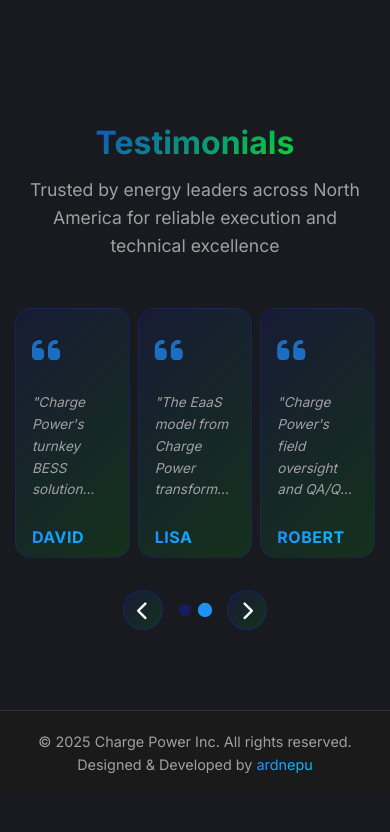
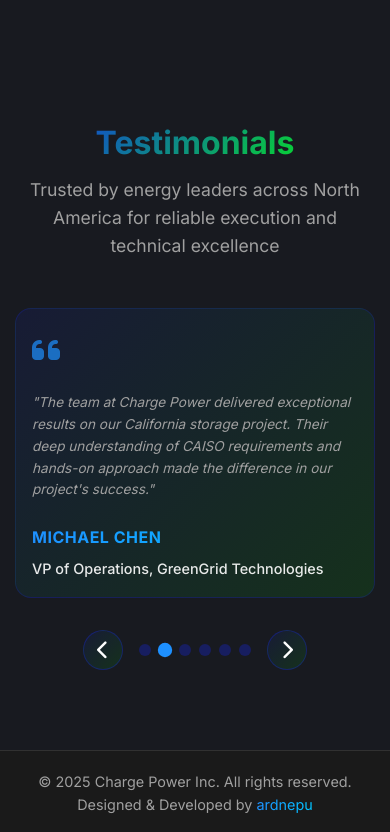
Before and after one commit to upendra333/CP1, a website: page nahome.html in a window 390 px wide. Shown: the part 5536-6368 px from the top of the page. Before the commit the page ends 6328 px from the top, so only its background shows below. Drawn offline with Linux system fonts and the light colour scheme.

Commit message:
Add files via upload

```diff
--- a/nahome.html
+++ b/nahome.html
@@ -700,6 +700,10 @@
                      <div class="testimonial-dots">
                          <span class="dot active" onclick="goToTestimonials(0)"></span>
                          <span class="dot" onclick="goToTestimonials(1)"></span>
+                         <span class="dot mobile-only" onclick="goToTestimonials(2)"></span>
+                         <span class="dot mobile-only" onclick="goToTestimonials(3)"></span>
+                         <span class="dot mobile-only" onclick="goToTestimonials(4)"></span>
+                         <span class="dot mobile-only" onclick="goToTestimonials(5)"></span>
                      </div>
                      <button class="nav-btn next-btn" onclick="changeTestimonials(1)">
                          <i class="fas fa-chevron-right"></i>
@@ -737,8 +741,22 @@
     // Testimonials Navigation
     document.addEventListener('DOMContentLoaded', function() {
         let currentSlide = 0;
-        const totalSlides = 1; // 2 sets of 3 testimonials each (slides 0 and 1)
-        const testimonialsPerSlide = 3;
+        let totalSlides = 1; // 2 sets of 3 testimonials each (slides 0 and 1)
+        let testimonialsPerSlide = 3;
+
+        function isMobile() {
+            return window.innerWidth <= 768;
+        }
+
+        function updateSlideSettings() {
+            if (isMobile()) {
+                testimonialsPerSlide = 1; // Show 1 card per slide on mobile
+                totalSlides = 5; // 6 cards total, so 6 slides (0-5)
+            } else {
+                testimonialsPerSlide = 3; // Show 3 cards per slide on desktop
+                totalSlides = 1; // 2 sets of 3 testimonials (slides 0 and 1)
+            }
+        }
 
         function showTestimonials(slideIndex) {
             const cards = document.querySelectorAll('.testimonial-card');
@@ -746,6 +764,7 @@
 
             console.log('Showing testimonials for slide:', slideIndex);
             console.log('Total cards found:', cards.length);
+            console.log('Is mobile:', isMobile());
 
             // Update dots
             dots.forEach(dot => dot.classList.remove('active'));
@@ -753,7 +772,7 @@
                 dots[slideIndex].classList.add('active');
             }
 
-            // Show current set of 3 testimonials
+            // Show current set of testimonials
             const startIndex = slideIndex * testimonialsPerSlide;
             const endIndex = startIndex + testimonialsPerSlide;
 
@@ -789,8 +808,16 @@
         window.changeTestimonials = changeTestimonials;
         window.goToTestimonials = goToTestimonials;
 
-        // Initialize first set
+        // Initialize with current settings
+        updateSlideSettings();
         showTestimonials(0);
+
+        // Handle window resize
+        window.addEventListener('resize', function() {
+            updateSlideSettings();
+            currentSlide = 0; // Reset to first slide
+            showTestimonials(0);
+        });
 
         // Auto-advance testimonials every 6 seconds
         setInterval(() => {
--- a/styles.css
+++ b/styles.css
@@ -1713,6 +1713,16 @@
     background: rgba(22,41,244,0.5);
 }
 
+.mobile-only {
+    display: none;
+}
+
+@media (max-width: 768px) {
+    .mobile-only {
+        display: block;
+    }
+}
+
 @media (max-width: 768px) {
     .testimonials-grid {
         display: flex;
@@ -1722,13 +1732,16 @@
 
     .testimonial-card {
         padding: 1.5rem;
-        min-width: calc(33.333% - 0.67rem);
-        height: 250px; /* Slightly smaller height for mobile */
+        min-width: 100%; /* Show full width card on mobile */
+        height: auto; /* Allow height to adjust to content */
+        flex: 0 0 100%;
     }
 
     .testimonial-text {
         font-size: 0.9rem;
-        -webkit-line-clamp: 5; /* Fewer lines on mobile */
+        -webkit-line-clamp: unset; /* Remove line clamp to show full content */
+        overflow: visible;
+        display: block;
     }
 
     .client-name {
```
